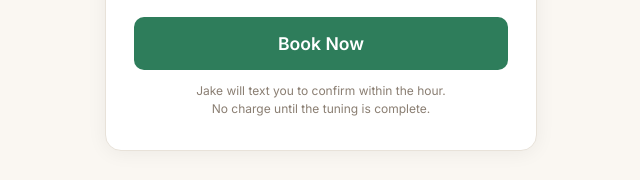
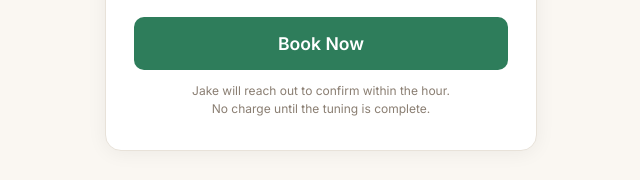
Before and after one commit to geormic12/pianotuningkc, an Eleventy site: page src/versions/v11-instant/index.html in a window 1280 px wide. Shown: the part 846-1026 px from the top of the page, 319-959 px from the left. Built offline with nearby package versions, Linux system fonts and the light colour scheme; Eleventy itself is replaced by a stand-in of ours; files that its build step writes are made by us from their sources.

Commit message:
V11: Update confirmation copy to 'reach out' instead of 'text'
Co-Authored-By: Claude Opus 4.6 (1M context) <noreply@anthropic.com>

```diff
--- a/src/versions/v11-instant/index.html
+++ b/src/versions/v11-instant/index.html
@@ -689,14 +689,14 @@
 
         <!-- Book button -->
         <button class="book-btn" onclick="handleBook()">Book Now</button>
-        <p class="book-note">Jake will text you to confirm within the hour.<br>No charge until the tuning is complete.</p>
+        <p class="book-note">Jake will reach out to confirm within the hour.<br>No charge until the tuning is complete.</p>
       </div>
 
       <!-- Success state -->
       <div class="success-state" id="successState">
         <div class="success-check">&#10003;</div>
         <h3>You're booked!</h3>
-        <p>Jake will reach out shortly to confirm your appointment. Keep an eye on your phone.</p>
+        <p>Jake will reach out to confirm within the hour.<br>No charge until the tuning is complete.</p>
       </div>
     </div>
 
```
